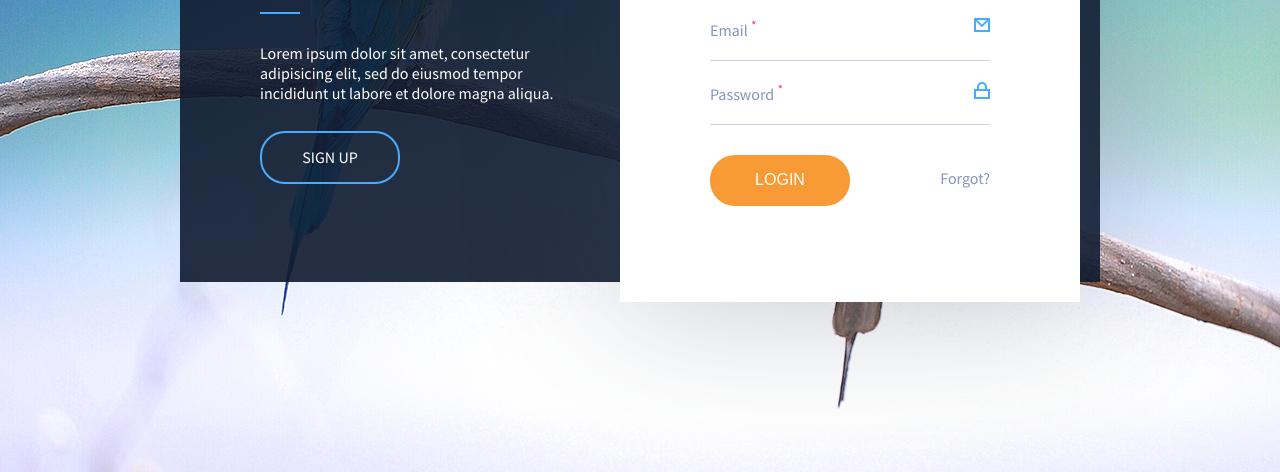
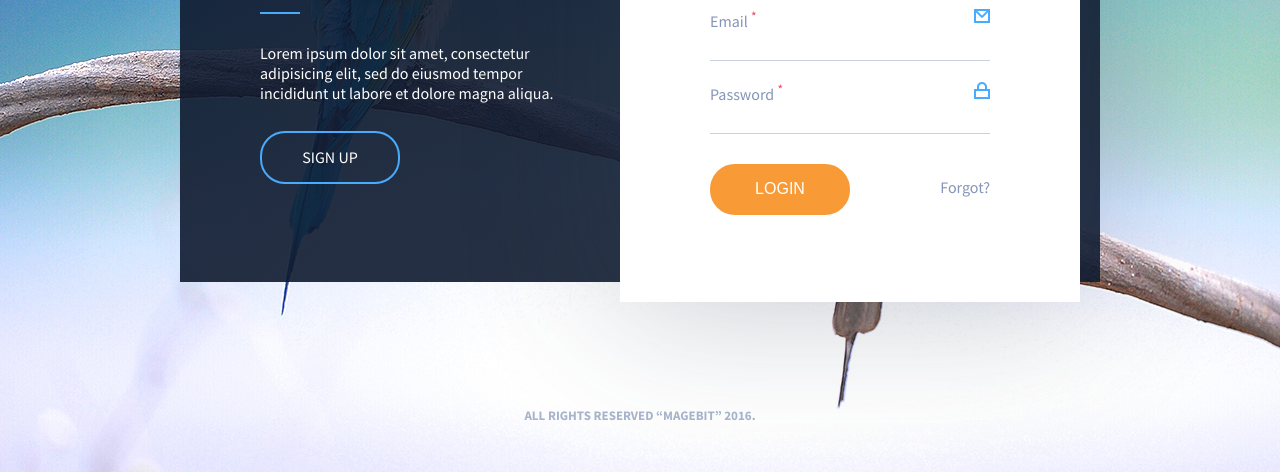
Before and after one commit to robertsneimanis/mg-frontend, a plain HTML site: page index.html in a window 1280 px wide. Shown: the part 328-800 px from the top of the page. Drawn offline with nearby package versions, Linux system fonts and the light colour scheme.

Commit message:
removed mozille default style

```diff
--- a/index.html
+++ b/index.html
@@ -93,6 +93,8 @@
             </div>
         </div>
     </div>
+
+    <footer>All Rights Reserved “Magebit” 2016.</footer>
     <script src="https://code.jquery.com/jquery-3.5.1.min.js" crossorigin="anonymous"></script>
     <script src="main.js"></script>
 </body>
--- a/style.css
+++ b/style.css
@@ -8,7 +8,7 @@ body {
     background-image: url("images/bg-image.jpg");
     background-repeat: no-repeat;
     height: 100vh;
-    min-height: 500px;
+    min-height: 600px;
     background-size: cover;
     font-family: 'Source Sans Pro', sans-serif;
     position: relative;
@@ -70,10 +70,6 @@ h3:after {
     left: 0;
     width: 40px;
     border-bottom: 2px solid #49abfe;
-}
-
-p {
-    /* max-width: 265px; */
 }
 
 .content-wrapper {
@@ -143,7 +139,7 @@ p {
 
 .form-group {
     position: relative;
-    padding-top: 22px;
+    padding-top: 16px;
 }
 
 input,
@@ -166,17 +162,18 @@ label sup {
 }
 
 input {
-    margin-bottom: 10px;
     border-left: none;
     border-right: none;
     border-top: none;
     border-bottom: 1px solid#cbd2df;
     width: 100%;
     margin-bottom: 24px;
-}
-
-input:last-child {
-    margin-bottom: 19px;
+    padding-bottom: 13px;
+    font-size: 16px;
+    color: #3e495e;
+    box-shadow:none;
+    -moz-box-shadow:none;
+    -webkit-box-shadow:none;
 }
 
 input:focus {
@@ -223,7 +220,16 @@ input:focus+label .not-active {
     display: none;
 }
 
-
+footer {
+    position: absolute;
+    bottom: 48px;
+    left: 50%;
+    transform: translateX(-50%);
+    color: #a7b3cb;
+    font-weight: 700;
+    font-size: 13px;
+    text-transform: uppercase;
+}
 
 
 
```
